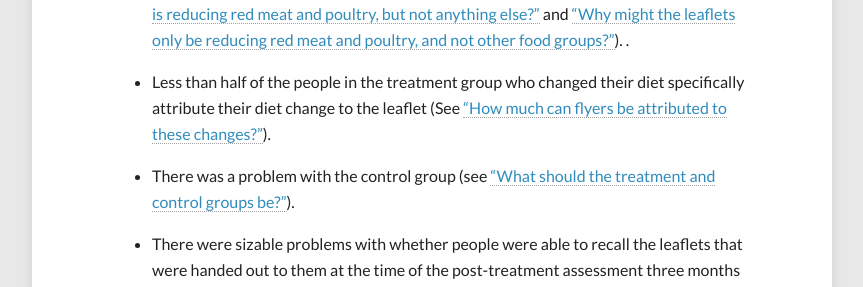
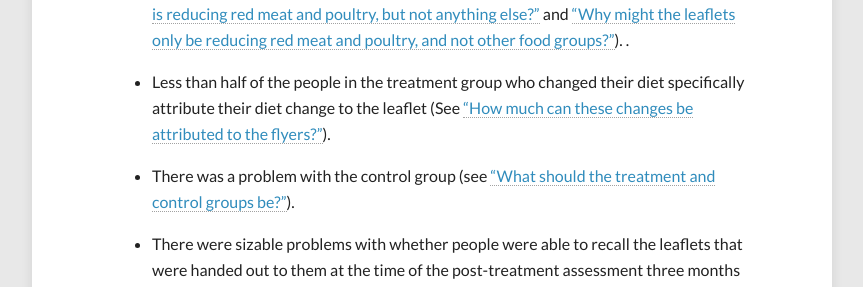
Before and after one commit to peterhurford/peterhurford.github.io, a Jekyll site: the page built from _posts/2014-06-04-a-re-analysis-of-ace-leaflet-study.markdown, in a window 1280 px wide and 900 px high, scrolled down 2218 px. Shown: the part 162-449 px from the top of the window, without its empty margins (208-1071 px from the left). Built offline with Jekyll 4.4.1, drawn with Linux system fonts in a browser that asks for light colours; comment, search, counter and statistics services are not loaded; some of the changed text lies outside the part shown.

Commit message:
Fixed typo in ACE post

```diff
--- a/_posts/2014-06-04-a-re-analysis-of-ace-leaflet-study.markdown
+++ b/_posts/2014-06-04-a-re-analysis-of-ace-leaflet-study.markdown
@@ -56,7 +56,7 @@
 * Treatment leaflets appear to have no effect on fish, eggs, or dairy (see <a href="#important">"How important is reducing red meat and poultry, but not anything else?"</a> and <a href="#mechanism">"Why might the leaflets only be reducing red meat and poultry, and not other food groups?"</a>).
 .
 
-* Less than half of the people in the treatment group who changed their diet specifically attribute their diet change to the leaflet (See <a href="#attribution">"How much can flyers be attributed to these changes?"</a>).
+* Less than half of the people in the treatment group who changed their diet specifically attribute their diet change to the leaflet (See <a href="#attribution">"How much can these changes be attributed to the flyers?"</a>).
 
 * There was a problem with the control group (see <a href="#control">"What should the treatment and control groups be?"</a>).
 
@@ -554,7 +554,7 @@
 Furthermore, it’s also worth noting that ACE did not do any sort of corrections for doing multiple statistical tests.  When we do a Bonferroni correction here, having done fourteen separate analyses, we reduce our threshold for statistical significance from p = 0.05 to p = 0.05/14, or 0.003, which no tests met.  Even a less stringent test, such as starting from p = 0.1 before Bonferroni corrections is not met.
 
 
-## How much can flyers be attributed to these changes? <a id="attributon">&nbsp;</a>
+## How much can these changes be attributed to the flyers? <a id="attributon">&nbsp;</a>
 
 One way we can look a little bit closer is with variables that (a) self-report how much of the leaflet was actually read, (b) self-report how influential the leaflet was, and (c) self-report the reason for changing diets.
 
```
